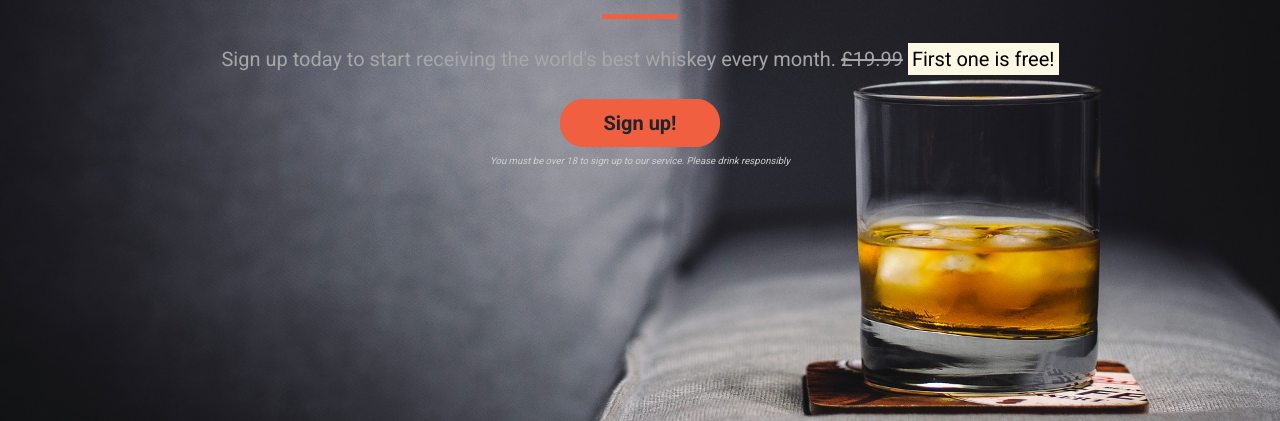
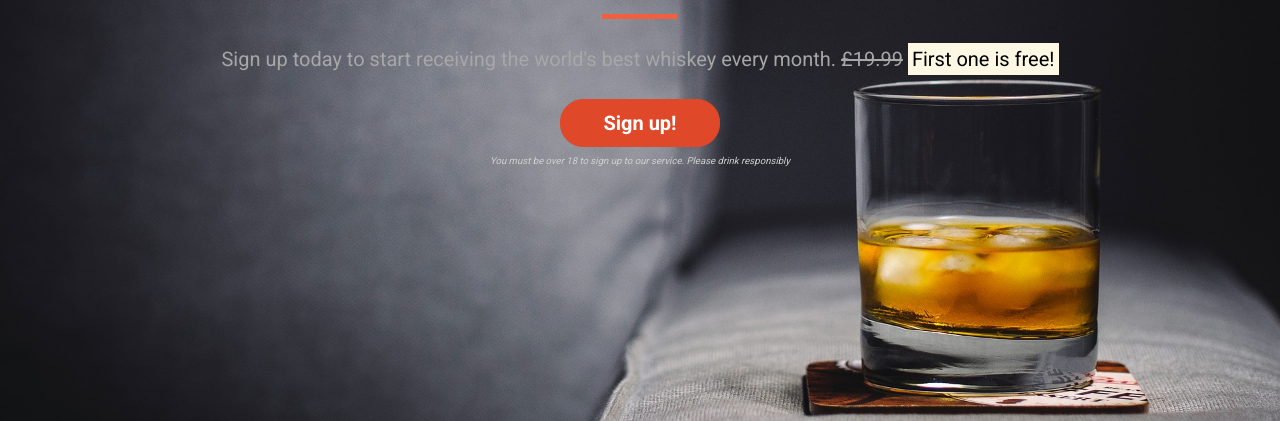
Before and after one commit to Ladev25/bootstrap-webpage, a plain HTML site: page index.html in a window 1280 px wide. In both pictures the pointer is over the button "Sign up!". Shown: the part 379-800 px from the top of the page. Drawn offline with nearby package versions, Linux system fonts and the light colour scheme.

Commit message:
buttons changed

```diff
--- a/css/style.css
+++ b/css/style.css
@@ -93,10 +93,11 @@ background: url("../images/whiskey-background.jpg") no-repeat bottom right fixed
     border-color: #f05f40;
 }
 
-.btn--red:hover
-.btn--red:active
-.btn--red:focus
+.btn--red:hover,
+.btn--red:active,
+.btn--red:focus,
 .btn--red:active:focus {
+    color: white;
     background-color: #df4929;
     border-color: #df4929;
 }
```
